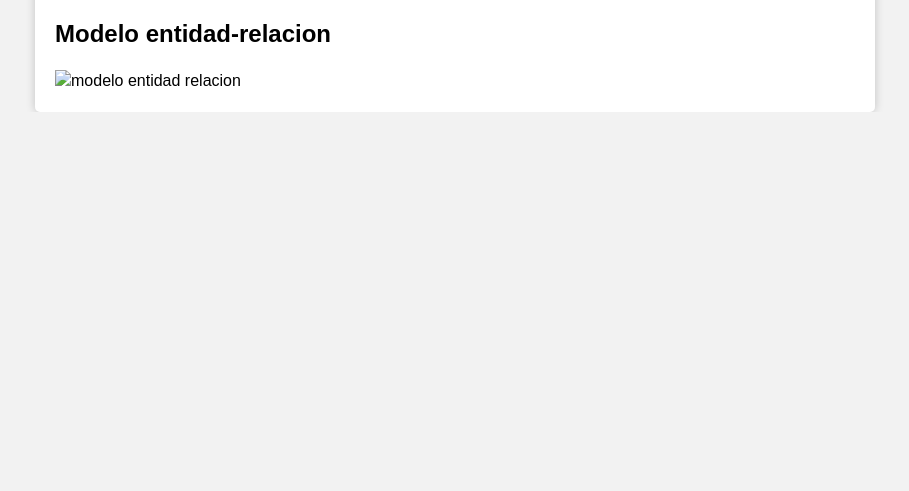
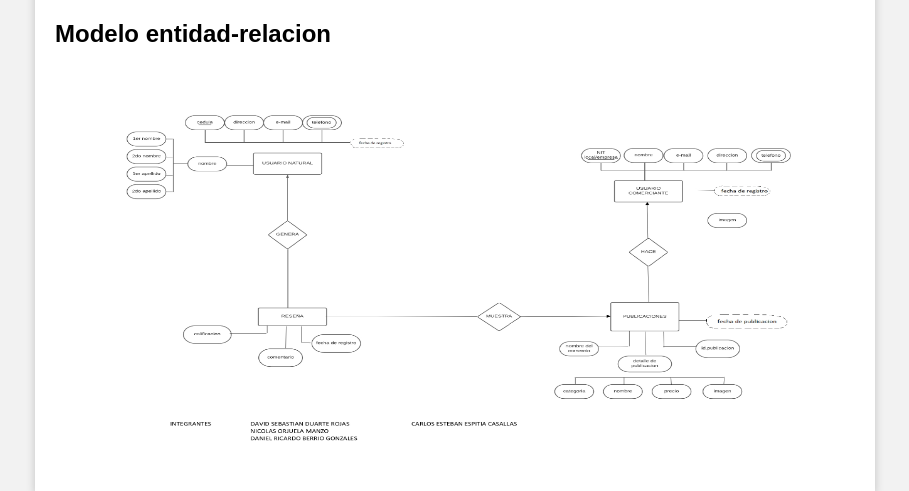
Before and after one commit to RapteRPM/RapteRPM-, a plain HTML site: page index.html in a window 1280 px wide. Shown: the part 2090-2581 px from the top of the page, without its empty margins (185-1094 px from the left). Before the commit the page ends 2202 px from the top, so only its background shows below. Drawn offline with Linux system fonts and the light colour scheme.

Commit message:
Update index.html

```diff
--- a/index.html
+++ b/index.html
@@ -62,7 +62,7 @@
         <h2>Modelo relacional</h2>
             <img src = "tablas relacionales.png" alt = "modelo relacional" class="centered-image" >
         <h2>Modelo entidad-relacion</h2>
-            <img src = "entidad-relacion.PNG" alt ="modelo entidad relacion"  width="800" height="400" class="centered-image" >
+            <img src = "https://github.com/RapteRPM/RapteRPM-/blob/b9a404ae3341db62b3528f43930eacda743681c2/MODELO%20ENTIDAD%20RELACION_page-0001.jpg" alt ="modelo entidad relacion"  width="800" height="400" class="centered-image" >
     </div>
 </body>
 </html>
```
